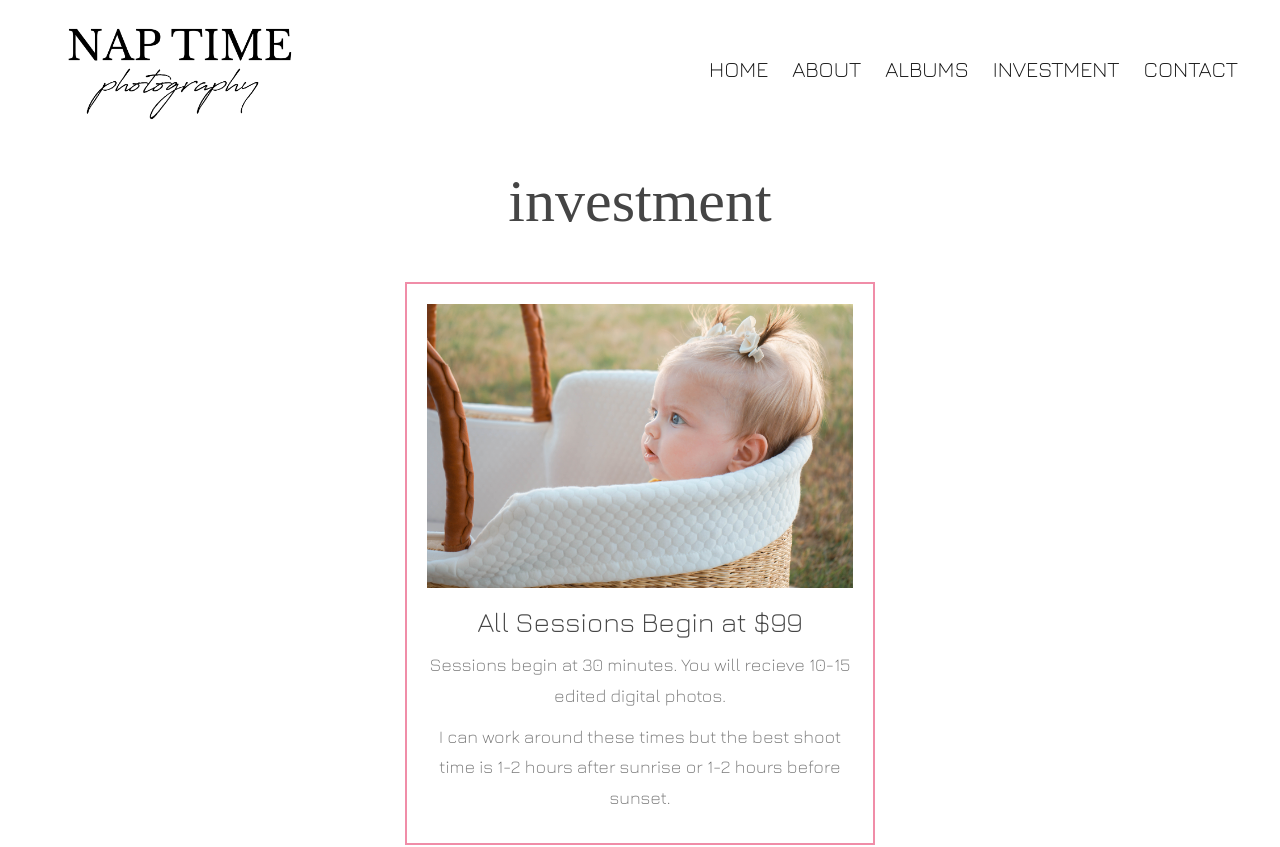
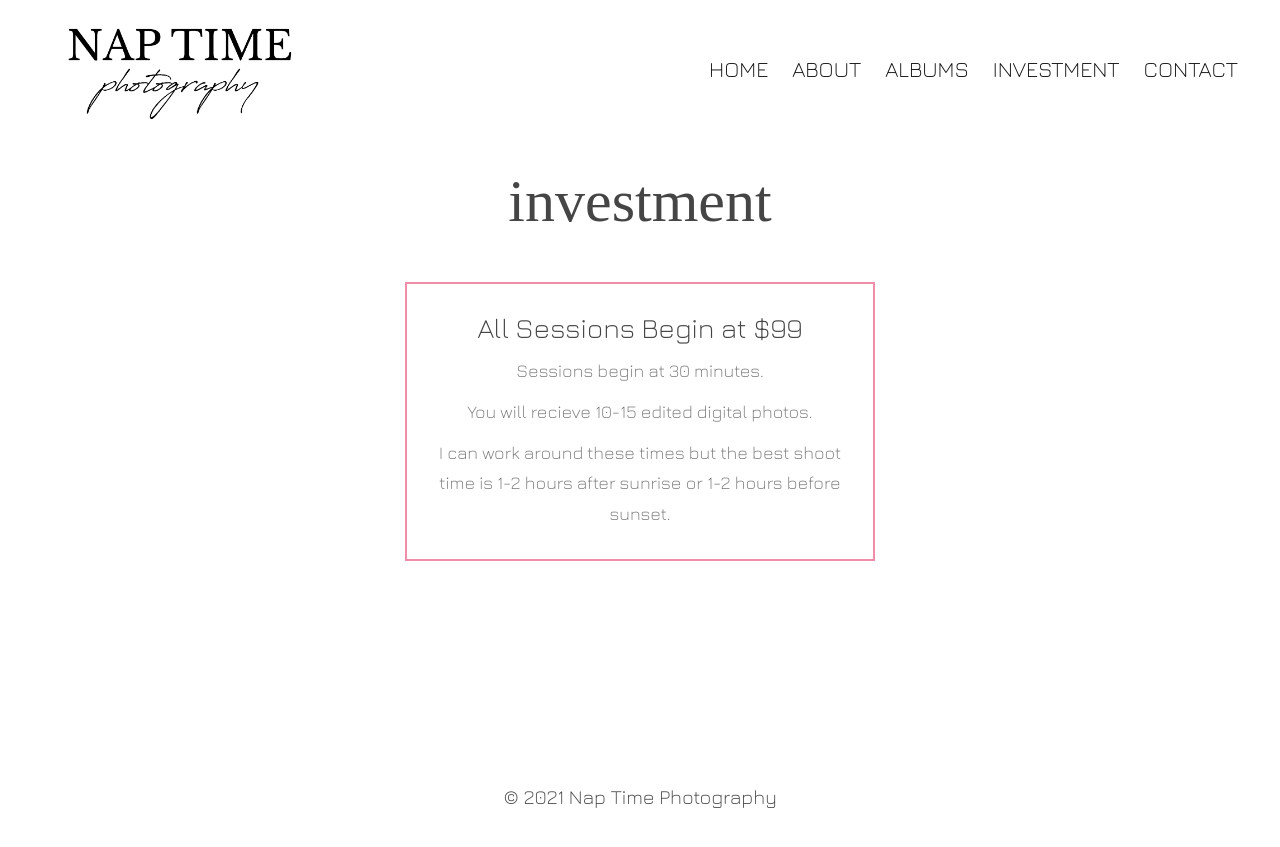
Before and after one commit to kaylajensen/nap-time-photography, a Next.js app: page /prices in a window 1280 px wide. Shown: the top 847 px of the page. Built offline with nearby package versions, Linux system fonts and the light colour scheme; a web font is replaced by a local one.

Commit message:
Minor changes

```diff
--- a/components/Header.js
+++ b/components/Header.js
@@ -12,7 +12,7 @@ const Header = () => (
         justify-content: space-between;
         align-items: center;
       }
-      @media (max-width: 600px) {
+      @media (max-width: 800px) {
         .header-wrapper {
           display: block;
           text-align: center;
--- a/components/Layout.js
+++ b/components/Layout.js
@@ -80,6 +80,12 @@ const Layout = props => (
         min-height: 600px;
         text-align: center;
       }
+
+      @media (max-width: 600px) {
+        h1 {
+          font-size: 45px;
+        }
+      }
     `}</style>
   </div>
 );
--- a/components/Logo.js
+++ b/components/Logo.js
@@ -13,7 +13,7 @@ const Logo = () => (
         display: block;
         width: 300px;
       }
-      @media (max-width: 600px) {
+      @media (max-width: 800px) {
         .logo {
           display: inline-block;
         }
--- a/components/Menu.js
+++ b/components/Menu.js
@@ -47,7 +47,7 @@ const Menu = () => (
         padding-bottom: 3px;
         border-bottom: 1px solid #f08da8;
       }
-      @media (max-width: 600px) {
+      @media (max-width: 800px) {
         .menu {
           display: block;
           margin-top: -15px
--- a/package.json
+++ b/package.json
@@ -18,7 +18,7 @@
   "license": "ISC",
   "homepage": " ",
   "dependencies": {
-    "next": "^9.5.5",
+    "next": "^10.2.3",
     "react": "^16.9.0",
     "react-dom": "^16.9.0"
   }
--- a/pages/albums.js
+++ b/pages/albums.js
@@ -37,7 +37,7 @@ const Albums = () => {
           </Link>
           <Link href="/portraits">
             <div className="item">
-              <img src="/static/albums/portraits/grandparent-3.jpg" />
+              <img src="/static/albums/portraits/grandparent-2.jpg" />
               <h2>PORTRAITS & HEADSHOTS</h2>
               <p>Capture other moments you'd like to savor. Or update your professional headshots.</p>
             </div>
--- a/pages/baby-lifestyle.js
+++ b/pages/baby-lifestyle.js
@@ -18,7 +18,7 @@ const BabyLifestyle = () => {
 
   return (
     <Layout title="Albums">
-      <h1>0-12 Month Milestones</h1>
+      <h1>Monthly Milestones</h1>
       <Gallery images={milestoneImages} />
       <h1>Baby Lifestyle</h1>
       <Gallery images={lifestyleImages} />
--- a/pages/prices.js
+++ b/pages/prices.js
@@ -6,9 +6,9 @@ const Prices = () => (
   <div className="services">
     <div className="services-list">
       <div className="item">
-        <img src="/static/albums/baby-lifestyle/lemons-2.jpg" />
         <h2>All Sessions Begin at $99</h2>
-        <p>Sessions begin at 30 minutes. You will recieve 10-15 edited digital photos.</p>
+        <p>Sessions begin at 30 minutes.</p>
+        <p>You will recieve 10-15 edited digital photos.</p>
         <p>I can work around these times but the best shoot time is 1-2 hours after sunrise or 1-2 hours before sunset. </p>
       </div>
     </div>
```
Also changed, not shown: 1 other file (tests, documents, lock files or other folders).
